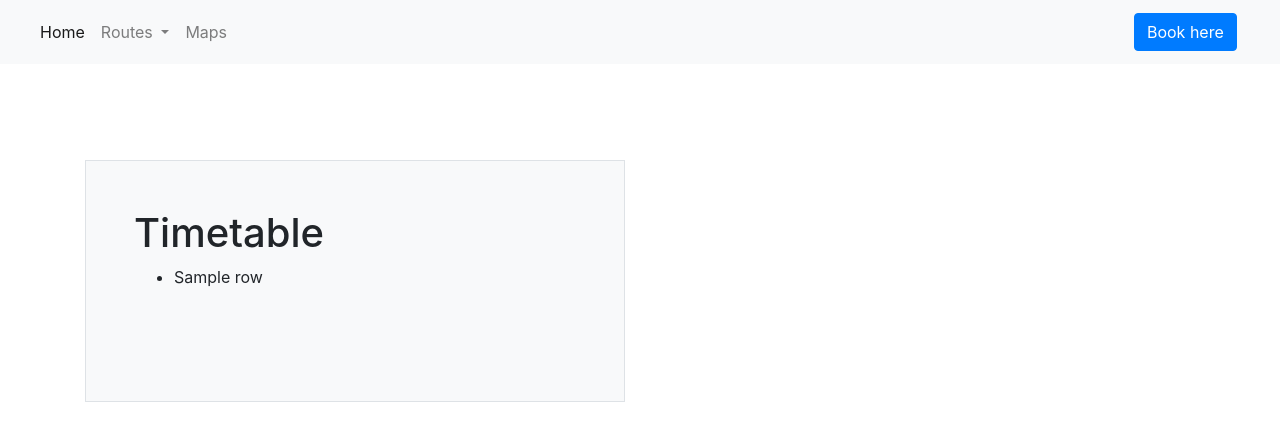
After one commit to x21128332/ScalableCloudProgramming, a Django app: template timetables/templates/timetables/timetables.html in a window 1280 px wide. The commit adds this page. Shown: the top 441 px of the page. Run offline with Django 3.2, Linux system fonts and the light colour scheme; the template is opened without the code that fills it: most values are stand-ins (such as "Sample title", 1, 10 or a date in 2020); some libraries are stand-ins or nearby versions.

Commit message:
moved sql from home to timetables view

```diff
--- a/bustours/urls.py
+++ b/bustours/urls.py
@@ -22,5 +22,6 @@ from django.urls import path, include
 urlpatterns = [
     path('admin/', admin.site.urls),
     path('', include('home.urls')),
+    path('', include('timetables.urls')),
 
 ]
--- a/home/templates/home/home.html
+++ b/home/templates/home/home.html
@@ -35,10 +35,6 @@
               <a class="navbar-brand" href="/timetables">
                 <button class="btn btn-outline-secondary" type="button">Timetables</button>
               </a>
-              <h1>My Response</h1>
-              <ul> {% for row in rows %}
-                <li>{{ row }}</li>
-                 {% endfor %} </ul>
             </div>
           </div>
         </div>
--- a/home/urls.py
+++ b/home/urls.py
@@ -1,4 +1,4 @@
-## APP (home)
+# home urls.py
 
 from django.urls import path
 from . import views
--- /dev/null
+++ b/timetables/templates/timetables/timetables.html
@@ -0,0 +1,26 @@
+
+
+{% extends "base.html" %}
+{% block title %} Aisling's Bus Tours - Timetables {% endblock %}
+
+{% block content %}
+
+    <div class="container py-4">
+        <div class="row align-items-md-stretch  mt-5">
+            <div class="col-md-6">
+                <div class="h-100 p-5 bg-light border rounded-3">
+                <h1>Timetable</h1>
+                <ul> {% for row in rows %}
+                    <li>{{ row }}</li>
+                    {% endfor %}
+                </ul>
+                <a class="navbar-brand" href="/maps">
+                    <button class="btn btn-outline-light" type="button">Maps</button>
+                </a>
+            </div>
+          </div>
+        </div>
+    </div>
+
+
+{% endblock %}
--- /dev/null
+++ b/timetables/urls.py
@@ -0,0 +1,8 @@
+# timetables urls.py
+
+from django.urls import path
+from . import views
+
+urlpatterns = [
+    path('', views.timetables, name='timetables'),
+]
```
Also changed, not shown: home/views.py (+3 -19 lines), timetables/views.py (+24 -1 lines).
